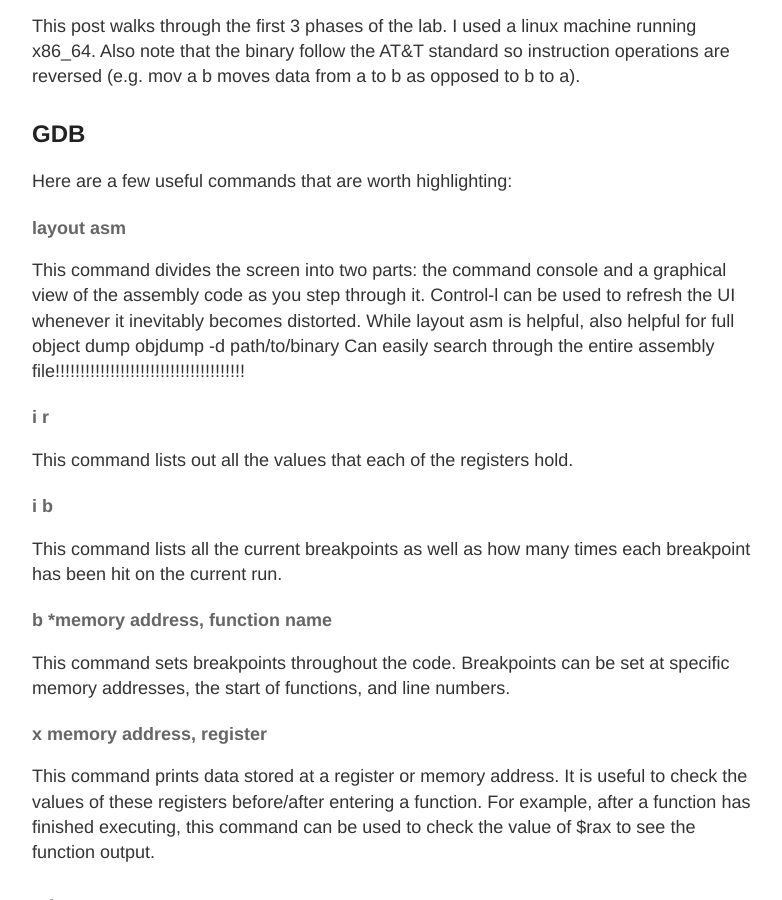
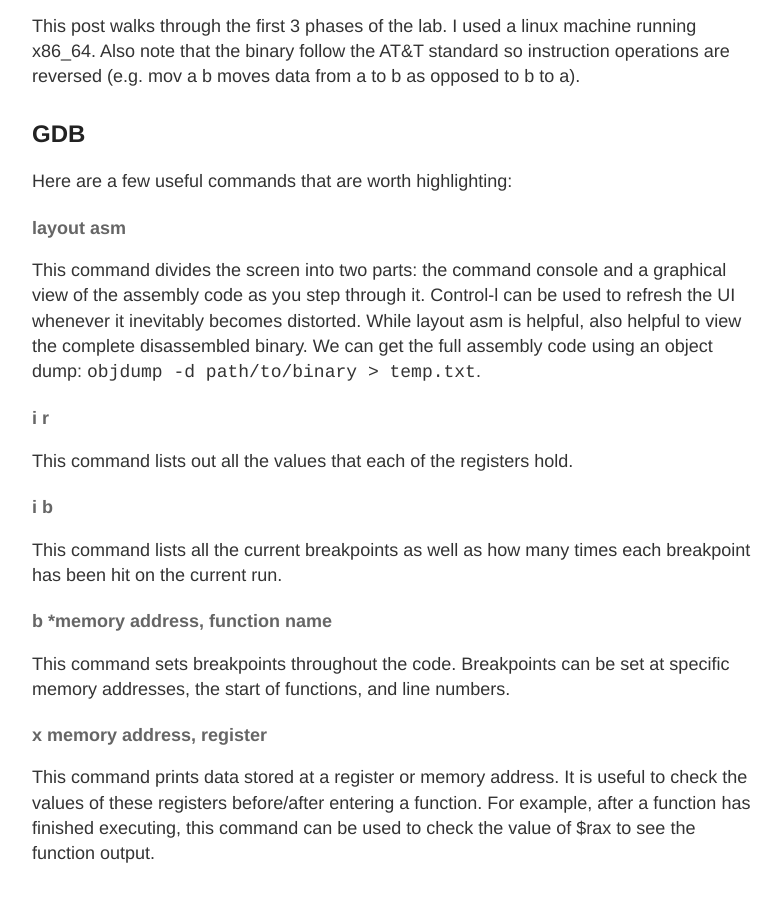
Before and after one commit to andrew128/andrew128.github.io, a Jekyll site: the page built from _posts/2020-8-28-CMUBombLab.md, in a window 1280 px wide and 900 px high, scrolled down 574 px. Shown: the whole window, without its empty margins (248-1030 px from the left). Built offline with Jekyll 4.4.1, drawn with Linux system fonts in a browser that asks for light colours.

Commit message:
edited cmu bomb post

```diff
--- a/_posts/2020-8-28-CMUBombLab.md
+++ b/_posts/2020-8-28-CMUBombLab.md
@@ -22,8 +22,8 @@
 #### layout asm
 This command divides the screen into two parts: the command console and a graphical view of the assembly code as you step through it.
 Control-l can be used to refresh the UI whenever it inevitably becomes distorted.
-While layout asm is helpful, also helpful for full object dump objdump -d path/to/binary
-Can easily search through the entire assembly file!!!!!!!!!!!!!!!!!!!!!!!!!!!!!!!!!!!!!!
+While layout asm is helpful, also helpful to view the complete disassembled binary.
+We can get the full assembly code using an object dump: `objdump -d path/to/binary > temp.txt`.
 
 #### i r
 This command lists out all the values that each of the registers hold.
```
